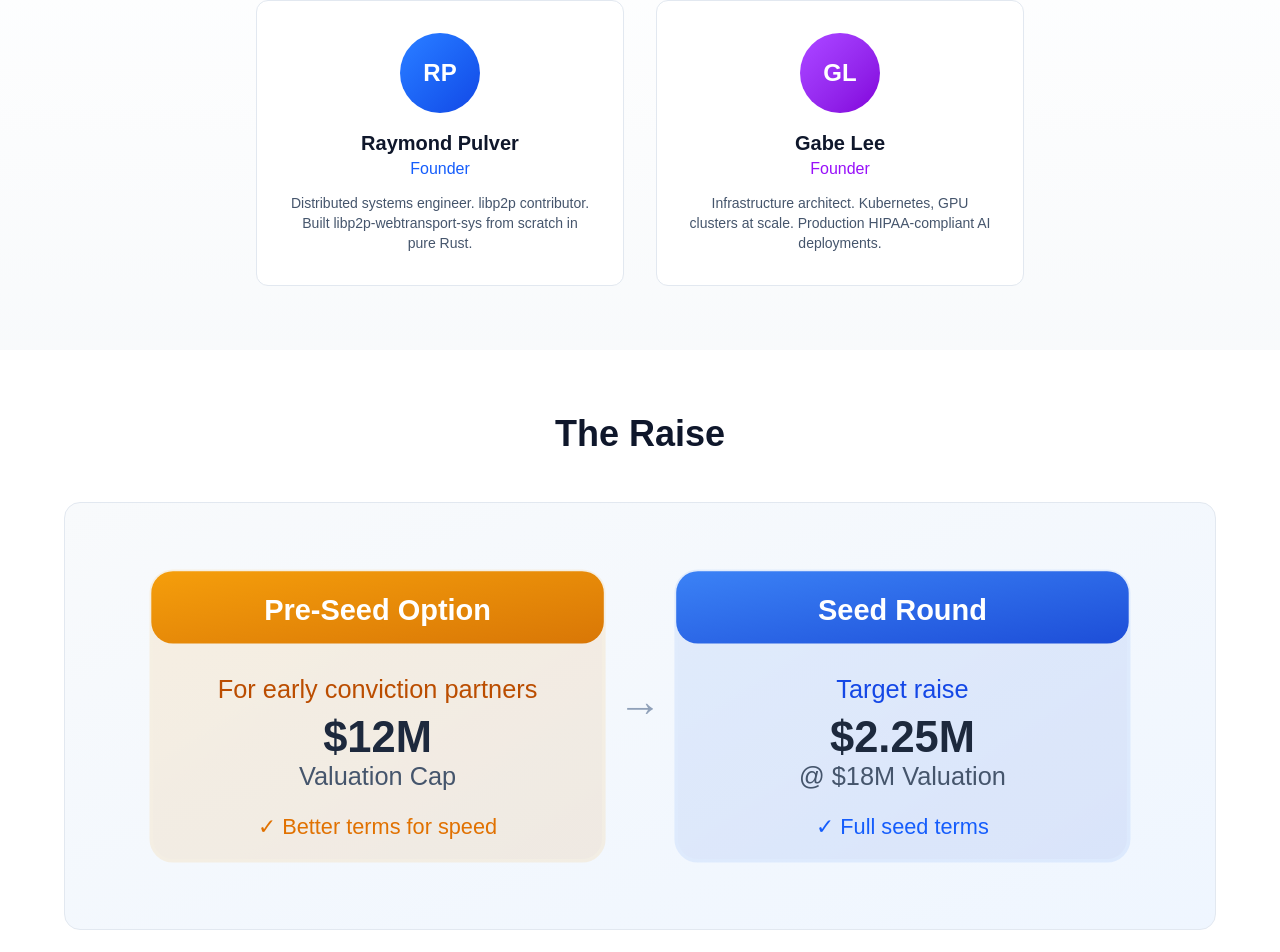
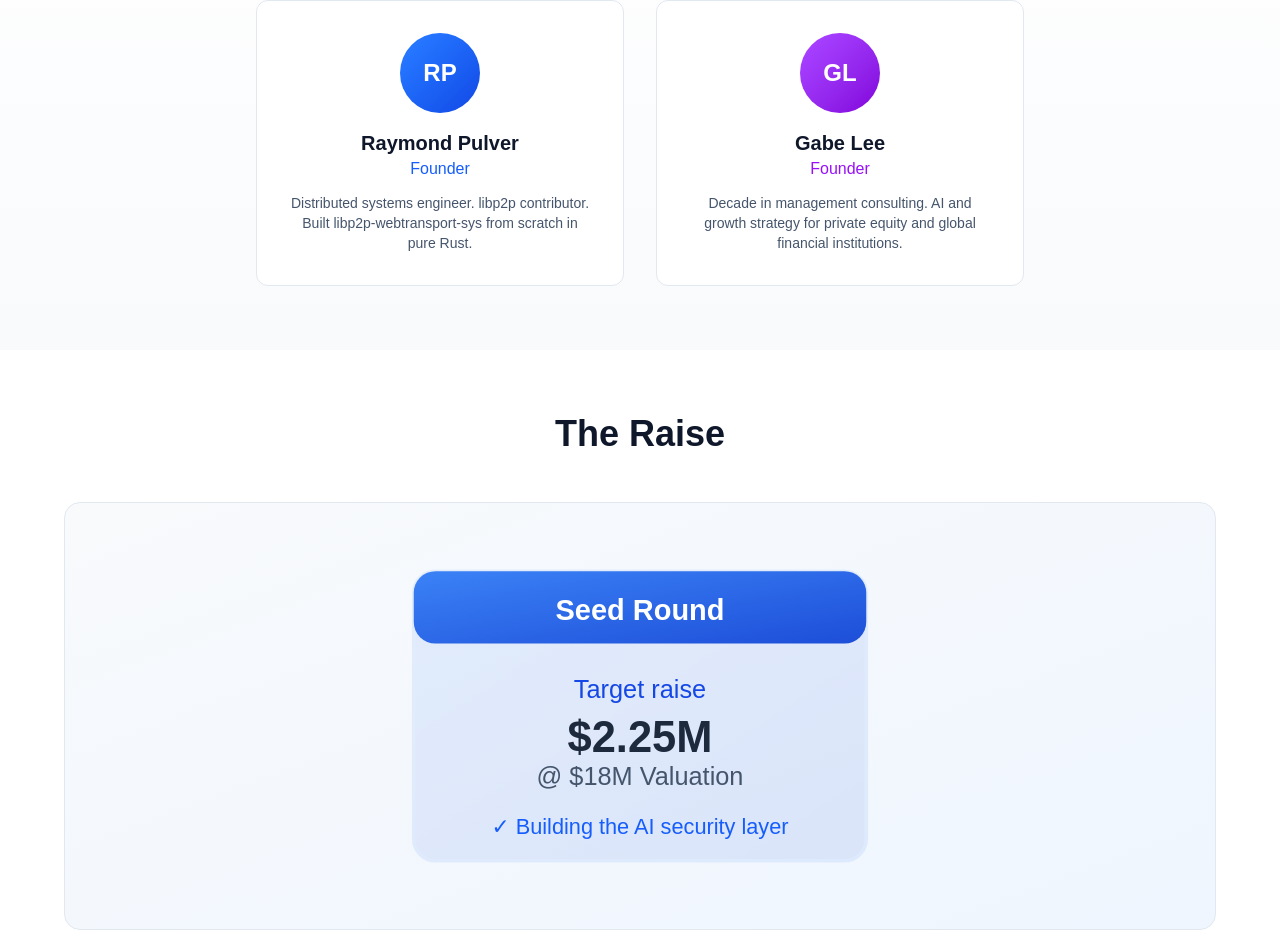
Before and after one commit to subfrost/subzeroresearch.com, a Next.js app: page /seed in a window 1280 px wide. Shown: the part 5121-6073 px from the top of the page. Built offline with nearby package versions, Linux system fonts and the light colour scheme.

Commit message:
update bios

```diff
--- a/src/app/seed/anthology/page.tsx
+++ b/src/app/seed/anthology/page.tsx
@@ -207,36 +207,19 @@ const StackArchitectureSVG = () => (
 const FundingStructureSVG = () => (
   <svg viewBox="0 0 600 180" className="w-full h-auto">
     <defs>
-      <linearGradient id="preSeedGrad" x1="0%" y1="0%" x2="100%" y2="100%">
-        <stop offset="0%" stopColor="#f59e0b"/><stop offset="100%" stopColor="#d97706"/>
-      </linearGradient>
       <linearGradient id="seedGrad" x1="0%" y1="0%" x2="100%" y2="100%">
         <stop offset="0%" stopColor="#3b82f6"/><stop offset="100%" stopColor="#1d4ed8"/>
       </linearGradient>
     </defs>
 
-    <g transform="translate(30, 10)">
-      <rect x="0" y="0" width="240" height="150" rx="12" fill="url(#preSeedGrad)" opacity="0.1" stroke="#f59e0b" strokeWidth="2"/>
-      <rect x="0" y="0" width="240" height="38" rx="12" fill="url(#preSeedGrad)"/>
-      <text x="120" y="25" textAnchor="middle" className="fill-white text-sm font-bold">Pre-Seed Option</text>
-      <text x="120" y="65" textAnchor="middle" className="fill-amber-700 text-xs">Early conviction • Faster close</text>
-      <text x="120" y="95" textAnchor="middle" className="fill-slate-800 text-xl font-bold">$12M</text>
-      <text x="120" y="115" textAnchor="middle" className="fill-slate-600 text-sm">Valuation Cap</text>
-      <text x="120" y="138" textAnchor="middle" className="fill-amber-600 text-xs">Better terms for speed</text>
-    </g>
-
-    <g transform="translate(275, 65)">
-      <text x="25" y="15" textAnchor="middle" className="fill-slate-400 text-xl">→</text>
-    </g>
-
-    <g transform="translate(330, 10)">
+    <g transform="translate(180, 10)">
       <rect x="0" y="0" width="240" height="150" rx="12" fill="url(#seedGrad)" opacity="0.1" stroke="#3b82f6" strokeWidth="2"/>
       <rect x="0" y="0" width="240" height="38" rx="12" fill="url(#seedGrad)"/>
       <text x="120" y="25" textAnchor="middle" className="fill-white text-sm font-bold">Seed Round</text>
       <text x="120" y="65" textAnchor="middle" className="fill-blue-700 text-xs">Target raise</text>
       <text x="120" y="95" textAnchor="middle" className="fill-slate-800 text-xl font-bold">$2.25M @ $18M</text>
       <text x="120" y="115" textAnchor="middle" className="fill-slate-600 text-sm">Valuation</text>
-      <text x="120" y="138" textAnchor="middle" className="fill-blue-600 text-xs">Full seed terms</text>
+      <text x="120" y="138" textAnchor="middle" className="fill-blue-600 text-xs">Building the AI security layer</text>
     </g>
   </svg>
 )
@@ -286,10 +269,6 @@ export default function AnthologyPage() {
               <div className="bg-white/10 backdrop-blur px-5 py-3 rounded-lg">
                 <div className="text-xl font-bold text-green-400">Live</div>
                 <div className="text-xs text-slate-400">Product</div>
-              </div>
-              <div className="bg-white/10 backdrop-blur px-5 py-3 rounded-lg">
-                <div className="text-xl font-bold text-amber-400">$12M</div>
-                <div className="text-xs text-slate-400">Pre-Seed Option</div>
               </div>
             </div>
           </div>
@@ -427,7 +406,7 @@ export default function AnthologyPage() {
               <div className="w-16 h-16 bg-gradient-to-br from-purple-500 to-purple-700 rounded-full flex items-center justify-center mx-auto mb-3 text-white text-xl font-bold">GL</div>
               <h3 className="text-lg font-bold text-slate-900">Gabe Lee</h3>
               <div className="text-purple-600 font-medium text-sm mb-2">Founder</div>
-              <p className="text-slate-600 text-xs">Infrastructure architect • GPU clusters • HIPAA AI deployments</p>
+              <p className="text-slate-600 text-xs">10 years management consulting • AI & growth strategy • PE & financial institutions</p>
             </div>
           </div>
         </div>
@@ -438,19 +417,10 @@ export default function AnthologyPage() {
         <div className="max-w-6xl mx-auto">
           <div className="text-center mb-8">
             <h2 className="text-2xl md:text-3xl font-bold text-slate-900 mb-3">The Raise</h2>
-            <p className="text-slate-600">Two entry points for partnership</p>
           </div>
 
           <div className="bg-gradient-to-br from-slate-50 to-amber-50 rounded-2xl p-6 border border-slate-200">
             <FundingStructureSVG />
-          </div>
-
-          <div className="mt-6 p-5 bg-amber-50 rounded-xl border border-amber-200">
-            <h4 className="font-bold text-slate-900 mb-2">Pre-Seed Rationale</h4>
-            <p className="text-slate-600 text-sm">
-              Early believers get better terms. The $12M pre-seed option is for partners who want to move fast
-              and lock in conviction before the full seed closes. Same team, same tech, better price for speed.
-            </p>
           </div>
         </div>
       </section>
--- a/src/app/seed/page.tsx
+++ b/src/app/seed/page.tsx
@@ -303,35 +303,16 @@ const MarketOpportunitySVG = () => (
 )
 
 // Custom SVG: Funding Structure
-const FundingStructureSVG = ({ showPreSeed = true }: { showPreSeed?: boolean }) => (
+const FundingStructureSVG = () => (
   <svg viewBox="0 0 600 200" className="w-full h-auto">
     <defs>
-      <linearGradient id="preSeedGrad" x1="0%" y1="0%" x2="100%" y2="100%">
-        <stop offset="0%" stopColor="#f59e0b"/>
-        <stop offset="100%" stopColor="#d97706"/>
-      </linearGradient>
       <linearGradient id="seedGrad" x1="0%" y1="0%" x2="100%" y2="100%">
         <stop offset="0%" stopColor="#3b82f6"/>
         <stop offset="100%" stopColor="#1d4ed8"/>
       </linearGradient>
     </defs>
 
-    {showPreSeed && (
-      <g transform="translate(30, 20)">
-        <rect x="0" y="0" width="250" height="160" rx="12" fill="url(#preSeedGrad)" opacity="0.1" stroke="#f59e0b" strokeWidth="2"/>
-        <rect x="0" y="0" width="250" height="40" rx="12" fill="url(#preSeedGrad)"/>
-        <text x="125" y="27" textAnchor="middle" className="fill-white text-base font-bold">Pre-Seed Option</text>
-
-        <text x="125" y="70" textAnchor="middle" className="fill-amber-700 text-sm">For early conviction partners</text>
-
-        <text x="125" y="100" textAnchor="middle" className="fill-slate-800 text-2xl font-bold">$12M</text>
-        <text x="125" y="118" textAnchor="middle" className="fill-slate-600 text-sm">Valuation Cap</text>
-
-        <text x="125" y="145" textAnchor="middle" className="fill-amber-600 text-xs font-medium">✓ Better terms for speed</text>
-      </g>
-    )}
-
-    <g transform={showPreSeed ? "translate(320, 20)" : "translate(175, 20)"}>
+    <g transform="translate(175, 20)">
       <rect x="0" y="0" width="250" height="160" rx="12" fill="url(#seedGrad)" opacity="0.1" stroke="#3b82f6" strokeWidth="2"/>
       <rect x="0" y="0" width="250" height="40" rx="12" fill="url(#seedGrad)"/>
       <text x="125" y="27" textAnchor="middle" className="fill-white text-base font-bold">Seed Round</text>
@@ -341,14 +322,8 @@ const FundingStructureSVG = ({ showPreSeed = true }: { showPreSeed?: boolean })
       <text x="125" y="100" textAnchor="middle" className="fill-slate-800 text-2xl font-bold">$2.25M</text>
       <text x="125" y="118" textAnchor="middle" className="fill-slate-600 text-sm">@ $18M Valuation</text>
 
-      <text x="125" y="145" textAnchor="middle" className="fill-blue-600 text-xs font-medium">✓ Full seed terms</text>
+      <text x="125" y="145" textAnchor="middle" className="fill-blue-600 text-xs font-medium">✓ Building the AI security layer</text>
     </g>
-
-    {showPreSeed && (
-      <g transform="translate(280, 85)">
-        <text x="20" y="15" textAnchor="middle" className="fill-slate-400 text-2xl font-light">→</text>
-      </g>
-    )}
   </svg>
 )
 
@@ -662,8 +637,8 @@ export default function SeedPage() {
               <h3 className="text-xl font-bold text-slate-900">Gabe Lee</h3>
               <div className="text-purple-600 font-medium mb-3">Founder</div>
               <p className="text-slate-600 text-sm">
-                Infrastructure architect. Kubernetes, GPU clusters at scale.
-                Production HIPAA-compliant AI deployments.
+                Decade in management consulting. AI and growth strategy
+                for private equity and global financial institutions.
               </p>
             </div>
           </div>
@@ -678,7 +653,7 @@ export default function SeedPage() {
           </div>
 
           <div className="bg-gradient-to-br from-slate-50 to-blue-50 rounded-2xl p-8 border border-slate-200 mb-8">
-            <FundingStructureSVG showPreSeed={true} />
+            <FundingStructureSVG />
           </div>
 
           <div className="bg-white rounded-2xl shadow-lg p-8 border border-slate-200">
```
